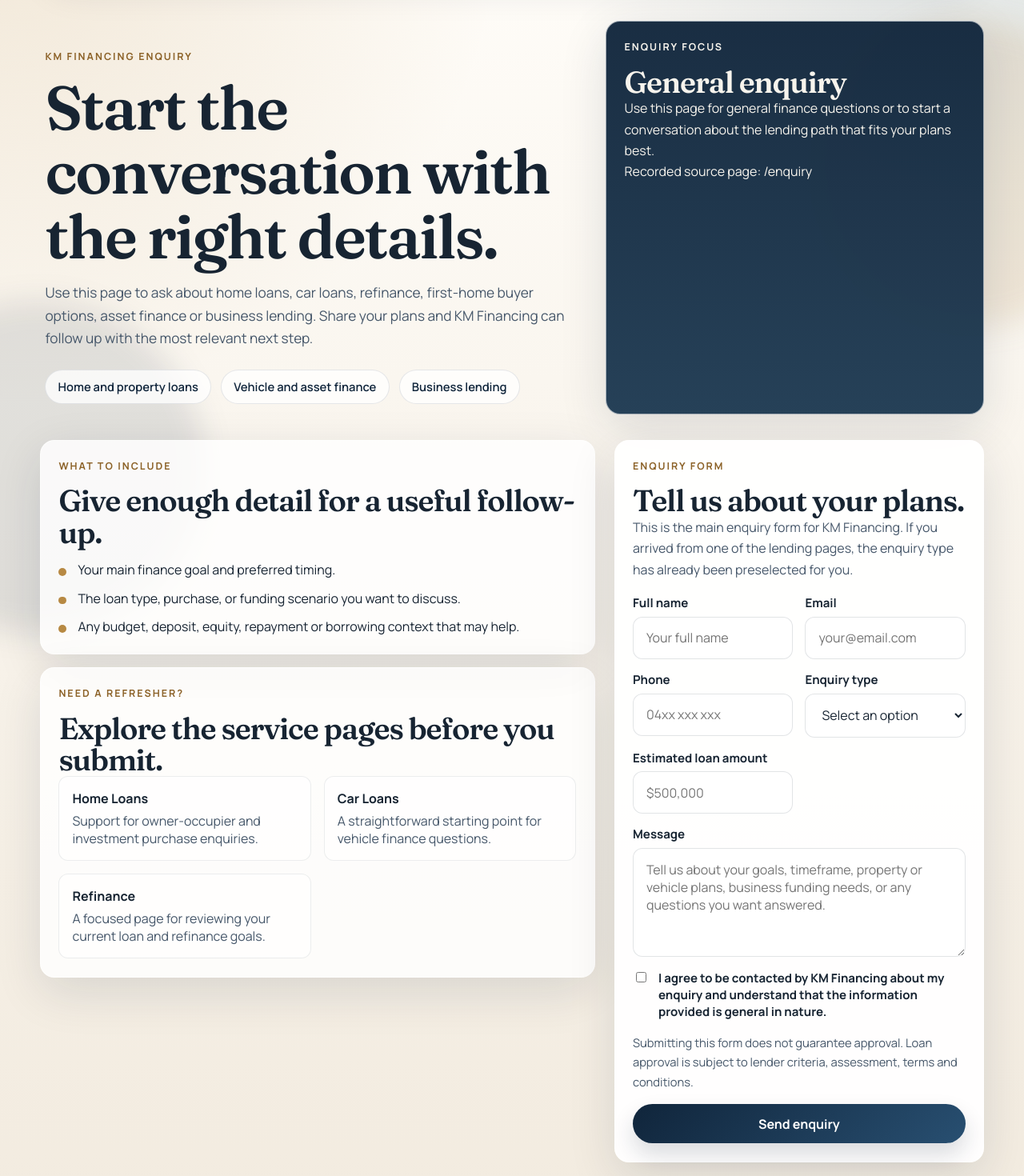
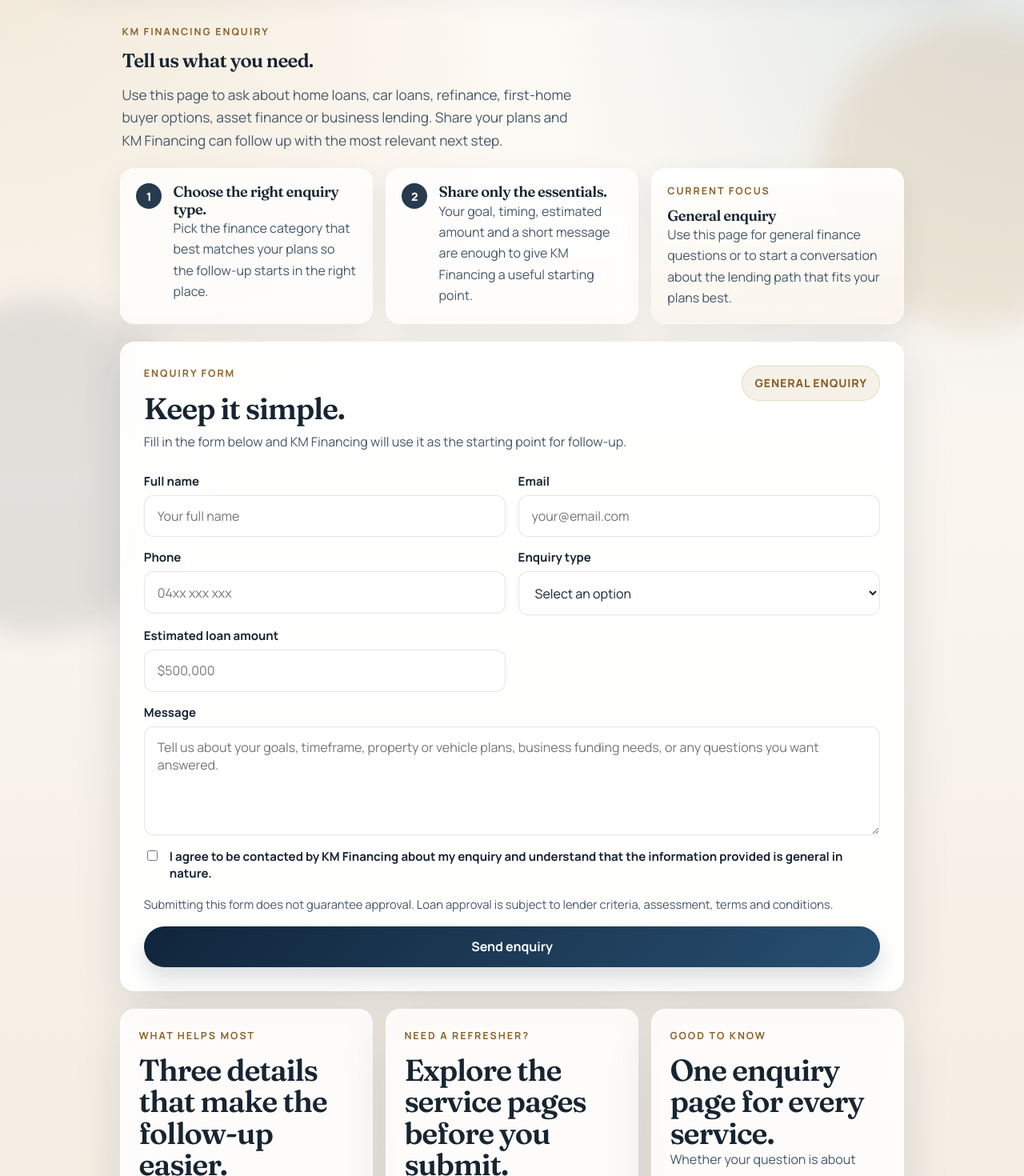
Before and after one commit to bigkdddddddd/Home-loan-website-new, a Next.js app: page /enquiry in a window 1280 px wide. Shown: the part 120-1590 px from the top of the page at 80% size. Built offline with nearby package versions, Linux system fonts and the light colour scheme.

Commit message:
Simplify enquiry page layout

```diff
--- a/app/enquiry/page.tsx
+++ b/app/enquiry/page.tsx
@@ -55,44 +55,83 @@ export default async function EnquiryPage({ searchParams }: EnquiryPageProps) {
   const relatedPages = journeyPages
     .filter((page) => page.slug !== matchingJourney?.slug)
     .slice(0, 3);
+  const activeEnquiryLabel = defaultEnquiryType ?? "General enquiry";
 
   return (
-    <div className="page-stack">
-      <section className="page-hero">
-        <div className="page-hero__copy">
+    <div className="enquiry-page">
+      <section className="enquiry-page__hero">
+        <div className="enquiry-page__intro">
           <p className="eyebrow">KM Financing enquiry</p>
-          <h1>Start the conversation with the right details.</h1>
+          <h1>Tell us what you need.</h1>
           <p className="lead">
             Use this page to ask about home loans, car loans, refinance,
             first-home buyer options, asset finance or business lending. Share
             your plans and KM Financing can follow up with the most relevant
             next step.
           </p>
-
-          <div className="chip-row">
-            <span className="chip">Home and property loans</span>
-            <span className="chip">Vehicle and asset finance</span>
-            <span className="chip">Business lending</span>
-          </div>
         </div>
 
-        <aside className="panel panel--highlight">
-          <p className="eyebrow">Enquiry focus</p>
-          <h2>{defaultEnquiryType ?? "General enquiry"}</h2>
+        <div className="enquiry-page__guide">
+          <article className="enquiry-page__guide-card">
+            <span className="enquiry-page__guide-step">1</span>
+            <div>
+              <h2>Choose the right enquiry type.</h2>
               <p>
                 {matchingJourney
-              ? `You arrived from ${matchingJourney.label}. The enquiry type is already selected so you can focus on the details that matter most.`
+                  ? `You arrived from ${matchingJourney.label}, so the enquiry type is already selected for you.`
+                  : "Pick the finance category that best matches your plans so the follow-up starts in the right place."}
+              </p>
+            </div>
+          </article>
+
+          <article className="enquiry-page__guide-card">
+            <span className="enquiry-page__guide-step">2</span>
+            <div>
+              <h2>Share only the essentials.</h2>
+              <p>
+                Your goal, timing, estimated amount and a short message are
+                enough to give KM Financing a useful starting point.
+              </p>
+            </div>
+          </article>
+
+          <article className="enquiry-page__guide-card enquiry-page__guide-card--focus">
+            <p className="eyebrow">Current focus</p>
+            <h2>{activeEnquiryLabel}</h2>
+            <p>
+              {matchingJourney
+                ? "Your form is already aligned to the page you came from."
                 : "Use this page for general finance questions or to start a conversation about the lending path that fits your plans best."}
             </p>
-          <p>Recorded source page: {sourcePage}</p>
-        </aside>
+          </article>
+        </div>
       </section>
 
-      <section className="content-layout">
-        <div className="content-column">
+      <section className="panel panel--form enquiry-page__form-section">
+        <div className="enquiry-page__form-header">
+          <div>
+            <p className="eyebrow">Enquiry form</p>
+            <h2>Keep it simple.</h2>
+            <p>
+              Fill in the form below and KM Financing will use it as the
+              starting point for follow-up.
+            </p>
+          </div>
+          <div className="enquiry-page__focus-badge">{activeEnquiryLabel}</div>
+        </div>
+
+        <EnquiryForm
+          defaultEnquiryType={defaultEnquiryType}
+          formName="KM Financing Enquiry Page"
+          sourcePage={sourcePage}
+          submitLabel="Send enquiry"
+        />
+      </section>
+
+      <section className="enquiry-page__support">
         <article className="panel">
-            <p className="eyebrow">What to include</p>
-            <h2>Give enough detail for a useful follow-up.</h2>
+          <p className="eyebrow">What helps most</p>
+          <h2>Three details that make the follow-up easier.</h2>
           <ul className="checklist">
             <li>Your main finance goal and preferred timing.</li>
             <li>The loan type, purchase, or funding scenario you want to discuss.</li>
@@ -112,25 +151,16 @@ export default async function EnquiryPage({ searchParams }: EnquiryPageProps) {
             ))}
           </div>
         </article>
-        </div>
 
-        <aside className="content-sidebar">
-          <article className="panel panel--form">
-            <p className="eyebrow">Enquiry form</p>
-            <h2>Tell us about your plans.</h2>
+        <article className="panel">
+          <p className="eyebrow">Good to know</p>
+          <h2>One enquiry page for every service.</h2>
           <p>
-              This is the main enquiry form for KM Financing. If you arrived
-              from one of the lending pages, the enquiry type has already been
-              preselected for you.
+            Whether your question is about property, vehicles, refinance or
+            business funding, this page keeps the enquiry process clear and
+            consistent.
           </p>
-            <EnquiryForm
-              defaultEnquiryType={defaultEnquiryType}
-              formName="KM Financing Enquiry Page"
-              sourcePage={sourcePage}
-              submitLabel="Send enquiry"
-            />
         </article>
-        </aside>
       </section>
     </div>
   );
--- a/app/globals.css
+++ b/app/globals.css
@@ -464,6 +464,113 @@ ul {
   font-size: 0.92rem;
 }
 
+.enquiry-page {
+  width: min(100%, 980px);
+  margin: 0 auto;
+  display: flex;
+  flex-direction: column;
+  gap: 1.4rem;
+}
+
+.enquiry-page__hero {
+  display: grid;
+  gap: 1.25rem;
+}
+
+.enquiry-page__intro {
+  max-width: 60ch;
+  padding: 0.25rem 0.15rem 0;
+}
+
+.enquiry-page__guide {
+  display: grid;
+  grid-template-columns: repeat(3, minmax(0, 1fr));
+  gap: 1rem;
+}
+
+.enquiry-page__guide-card {
+  display: flex;
+  gap: 0.9rem;
+  padding: 1.15rem 1.2rem;
+  border-radius: var(--radius-md);
+  border: 1px solid rgba(255, 255, 255, 0.58);
+  background: rgba(255, 255, 255, 0.74);
+  backdrop-filter: blur(12px);
+  box-shadow: 0 12px 36px rgba(16, 37, 59, 0.08);
+}
+
+.enquiry-page__guide-card h2 {
+  font-size: 1.15rem;
+  line-height: 1.15;
+}
+
+.enquiry-page__guide-step {
+  display: inline-grid;
+  place-items: center;
+  flex: 0 0 2rem;
+  width: 2rem;
+  height: 2rem;
+  border-radius: 999px;
+  background: rgba(16, 37, 59, 0.9);
+  color: #fff;
+  font-size: 0.88rem;
+  font-weight: 800;
+}
+
+.enquiry-page__guide-card--focus {
+  display: block;
+  background: linear-gradient(180deg, rgba(255, 255, 255, 0.92), rgba(250, 245, 237, 0.94));
+}
+
+.enquiry-page__guide-card--focus .eyebrow {
+  margin-bottom: 0.55rem;
+}
+
+.enquiry-page__form-section {
+  padding: 1.8rem;
+}
+
+.enquiry-page__form-header {
+  display: flex;
+  align-items: flex-start;
+  justify-content: space-between;
+  gap: 1rem;
+}
+
+.enquiry-page__form-header h2 {
+  margin-bottom: 0.55rem;
+}
+
+.enquiry-page__focus-badge {
+  flex: 0 0 auto;
+  display: inline-flex;
+  align-items: center;
+  padding: 0.7rem 0.95rem;
+  border-radius: 999px;
+  background: rgba(183, 137, 67, 0.12);
+  border: 1px solid rgba(183, 137, 67, 0.24);
+  color: var(--accent-deep);
+  font-size: 0.88rem;
+  font-weight: 800;
+  letter-spacing: 0.06em;
+  text-transform: uppercase;
+}
+
+.enquiry-page__form-section .enquiry-form {
+  margin-top: 1.6rem;
+}
+
+.enquiry-page__form-section .button {
+  width: 100%;
+  min-height: 3.2rem;
+}
+
+.enquiry-page__support {
+  display: grid;
+  grid-template-columns: repeat(3, minmax(0, 1fr));
+  gap: 1rem;
+}
+
 .empty-state {
   text-align: center;
   padding: 3rem 1.5rem;
@@ -609,6 +716,15 @@ ul {
   .content-sidebar {
     position: static;
   }
+
+  .enquiry-page__guide,
+  .enquiry-page__support {
+    grid-template-columns: 1fr;
+  }
+
+  .enquiry-page__form-header {
+    flex-direction: column;
+  }
 }
 
 @media (max-width: 720px) {
@@ -635,4 +751,12 @@ ul {
   .enquiry-form__full {
     grid-column: auto;
   }
+
+  .enquiry-page__form-section {
+    padding: 1.2rem;
+  }
+
+  .enquiry-page__guide-card {
+    padding: 1rem;
+  }
 }
```
Lines whose indentation alone changed are shown as unchanged.
